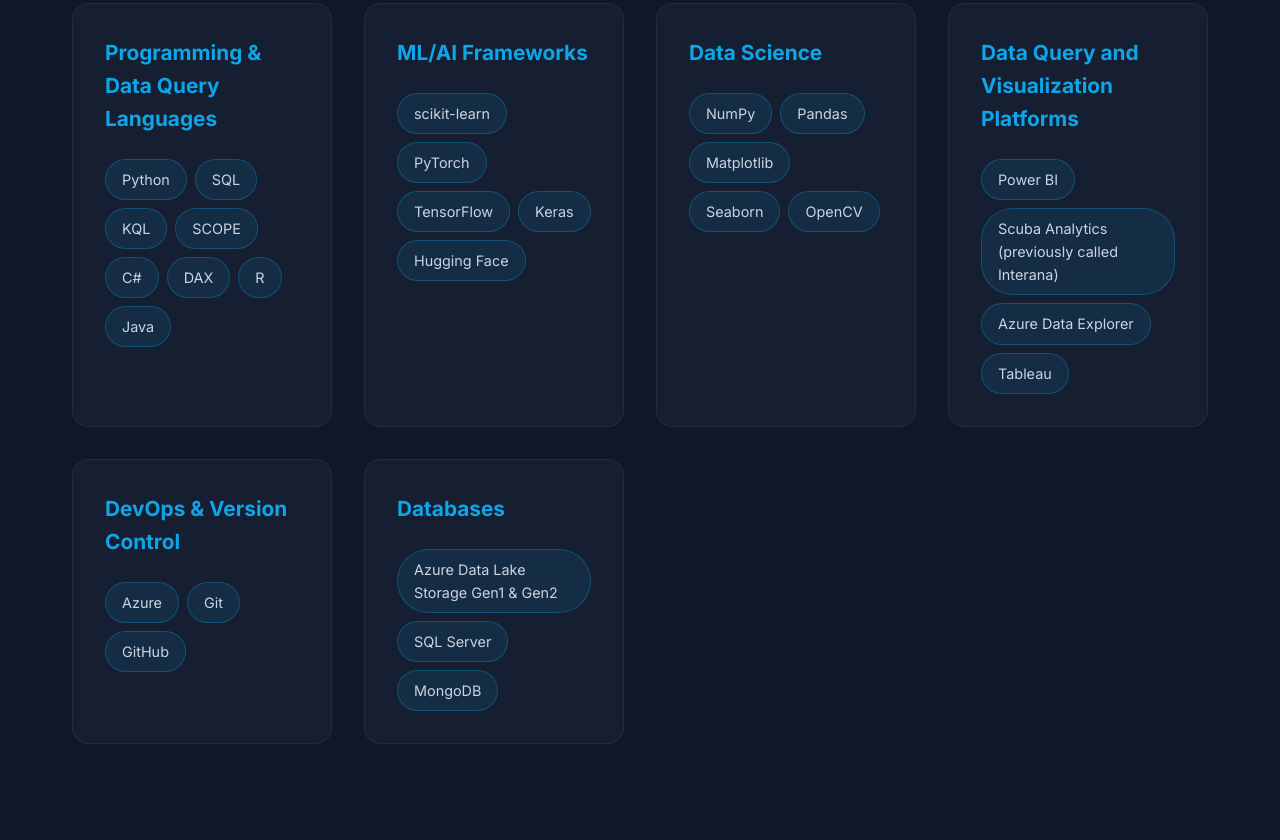
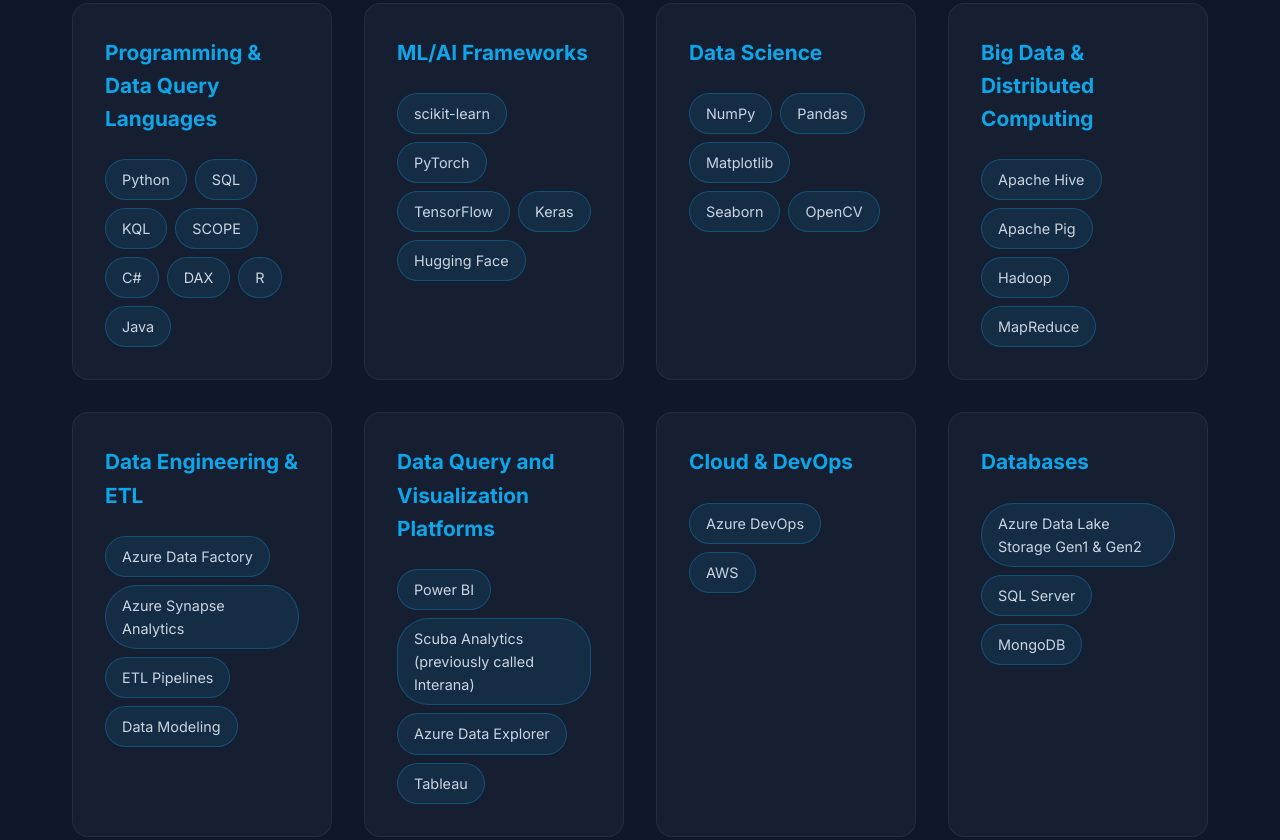
Before and after one commit to shrutipanicker2810/personal-portfolio, a plain HTML site: page index.html in a window 1280 px wide. Shown: the part 2832-3672 px from the top of the page. Drawn offline with Linux system fonts and the light colour scheme.

Commit message:
Updated Skills section

```diff
--- a/index.html
+++ b/index.html
@@ -782,6 +782,26 @@
             </div>
 
             <div class="skill-category">
+                <h3>Big Data & Distributed Computing</h3>
+                <div class="skill-tags">
+                    <span class="skill-tag">Apache Hive</span>
+                    <span class="skill-tag">Apache Pig</span>
+                    <span class="skill-tag">Hadoop</span>
+                    <span class="skill-tag">MapReduce</span>
+                </div>
+            </div>
+
+            <div class="skill-category">
+                <h3>Data Engineering & ETL</h3>
+                <div class="skill-tags">
+                    <span class="skill-tag">Azure Data Factory</span>
+                    <span class="skill-tag">Azure Synapse Analytics</span>
+                    <span class="skill-tag">ETL Pipelines</span>
+                    <span class="skill-tag">Data Modeling</span>
+                </div>
+            </div>
+
+            <div class="skill-category">
                 <h3>Data Query and Visualization Platforms</h3>
                 <div class="skill-tags">
                     <span class="skill-tag">Power BI</span>
@@ -792,11 +812,10 @@
             </div>
 
             <div class="skill-category">
-                <h3>DevOps & Version Control</h3>
+                <h3>Cloud & DevOps</h3>
                 <div class="skill-tags">
-                    <span class="skill-tag">Azure</span>
-                    <span class="skill-tag">Git</span>
-                    <span class="skill-tag">GitHub</span>
+                    <span class="skill-tag">Azure DevOps</span>
+                    <span class="skill-tag">AWS</span>
                 </div>
             </div>
 
```
